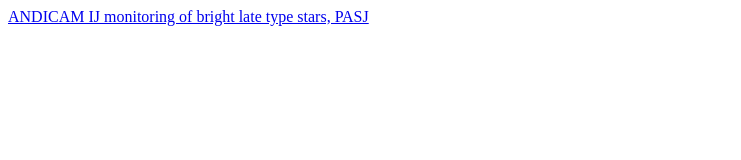
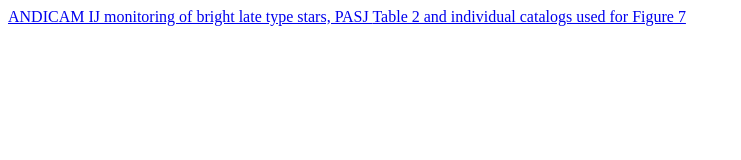
Before and after one commit to Monitor21/notes, a plain HTML site: page docs/index.html in a window 1280 px wide. Shown: the whole page, without its empty margins (0-741 px from the left). Drawn offline with Linux system fonts and the light colour scheme.

Commit message:
Update index.html

```diff
--- a/docs/index.html
+++ b/docs/index.html
@@ -3,6 +3,7 @@
 
     <a href="ms_v10.pdf"> ANDICAM IJ monitoring of bright late type stars, PASJ  </a>
 
+    <a href="https://github.com/Monitor21/Table2-stars.cat"> Table 2 and individual catalogs used for Figure 7  </a>
 
   </body>
 </html>
```
